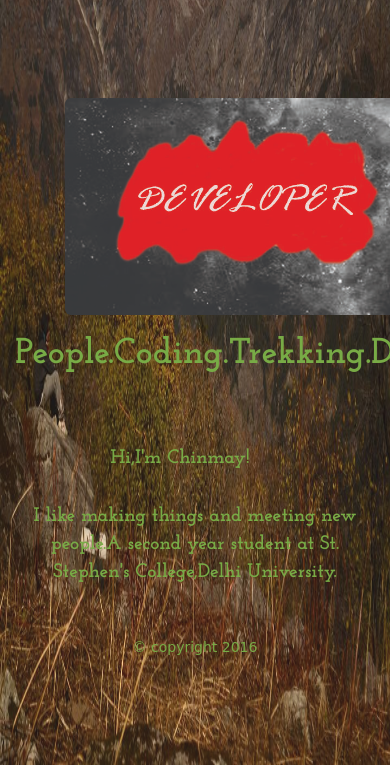
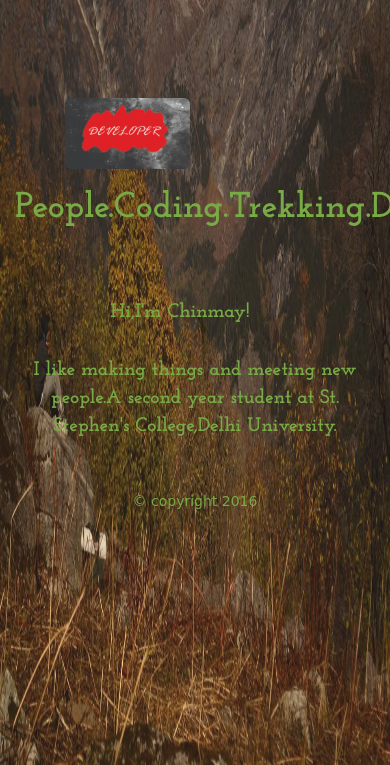
Before and after one commit to Chinmay420/blog, a plain HTML site: page index.html in a window 390 px wide. Shown: the part 79-844 px from the top of the page. Drawn offline with Linux system fonts and the light colour scheme.

Commit message:
Update index.html

```diff
--- a/index.html
+++ b/index.html
@@ -85,7 +85,7 @@
         <div class="container">
            <br><br><br><br><br>
             <div class="row" style="padding-left:50px">
-                <div class="col-xs-10 col-lg-3  col-lg-push-4 img-circle" >
+                <div class="col-xs-4 col-lg-3  col-lg-push-4 img-circle" >
                 <img  src="developer.jpg" alt="" width="150%" height="100%" class="img-rounded"/>
             </div>
             </div>
```
